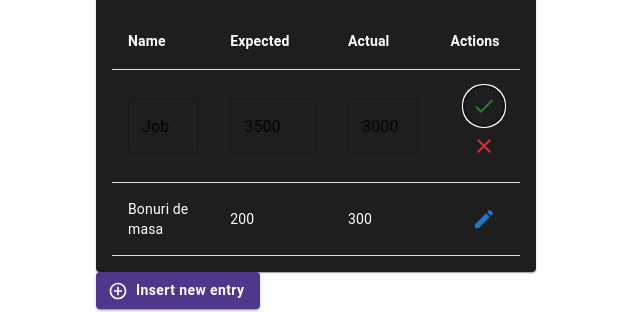
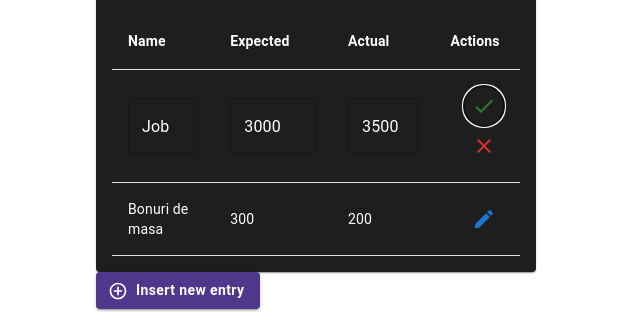
Before and after one commit to rxndrmrnsc/PersonalBudgetingApp, a React (Vite) app in the folder client/: page / in a window 1280 px wide. Both pictures are taken after a click on the button 484 px from the left and 429 px from the top of the page. Shown: the part 303-615 px from the top of the page, without its empty margins (0-640 px from the left). Built offline with nearby package versions, Linux system fonts and the light colour scheme.

Commit message:
fix custom table

```diff
--- a/client/src/Table/CustomTable.jsx
+++ b/client/src/Table/CustomTable.jsx
@@ -8,11 +8,13 @@ import CloseIcon from "@mui/icons-material/Close";
 const CustomTable = (props) => {
   const [rows, setRows] = useState([
     {
+      id: 0,
       name: "Job",
       expected: 3000,
       actual: 3500
     },
     {
+      id: 1,
       name: "Bonuri de masa",
       expected: 300,
       actual: 200
@@ -21,20 +23,20 @@ const CustomTable = (props) => {
   const [editing, setEditing] = useState(-1); // -1 means no row is being edited
 
   useEffect(() => {
-    // TODO: check if this works + check if editing works
-  }, [rows]);
-
+    //Runs on the first render
+    //And any time any dependency value changes
+  }, [rows, editing]);
 
   const handleEdit = (id) => {
     setEditing(id);
   };
 
   const handleSave = (id, tempName, tempExpected, tempActual) => {
-    setRows((prevRows) =>
-      prevRows.map((row) =>
-        row.id === id ? { ...row, name: tempName, expected: tempExpected, actual: tempActual } : row
-      )
-    );
+    console.log("Id: %d, Name: %s, Expected: %d, Actual: %d", id, tempName, tempExpected, tempActual)
+    var newRows = rows.map((row) =>
+      row.id === id ? { ...row, name: tempName, expected: tempExpected, actual: tempActual } : row
+  )
+    setRows(newRows);
     setEditing(-1);
   };
 
@@ -61,40 +63,40 @@ const CustomTable = (props) => {
 
           <TableBody>
             {
-              rows.map((income, index) => {
-                const isEditing = editing === index;
+              rows.map((income) => {
+                const isEditing = editing === income.id;
                 const [tempName, setTempName] = useState(income.name);
                 const [tempExpected, setTempExpected] = useState(income.expected);
                 const [tempActual, setTempActual] = useState(income.actual);
 
                 return (
-                  <TableRow key={index}>
+                  <TableRow key={income.id}>
                     {isEditing ? (
                       <>
                         <TableCell sx={{ color: "white" }}>
                           <TextField
-                            sx={{ color: "white" }}
+                            sx={{ input: { color: 'white' } }}
                             value={tempName}
                             onChange={(e) => setTempName(e.target.value)}
                           />
                         </TableCell>
                         <TableCell sx={{ color: "white" }}>
                           <TextField
-                            sx={{ color: "white" }}
+                            sx={{ input: { color: 'white' } }}
+                            value={tempExpected}
+                            onChange={(e) => setTempExpected(e.target.value)}
+                          />
+                        </TableCell>
+                        <TableCell sx={{ color: "white" }}>
+                          <TextField
+                            sx={{ input: { color: 'white' } }}
                             value={tempActual}
                             onChange={(e) => setTempActual(e.target.value)}
                           />
                         </TableCell>
-                        <TableCell sx={{ color: "white" }}>
-                          <TextField
-                            sx={{ color: "white" }}
-                            value={tempExpected}
-                            onChange={(e) => setTempExpected(e.target.value)}
-                          />
-                        </TableCell>
                         <TableCell align="right">
 
-                          <IconButton onClick={() => handleSave(index, tempName, tempExpected, tempActual)} color="success">
+                          <IconButton onClick={() => handleSave(income.id, tempName, tempExpected, tempActual)} color="success">
                             <CheckIcon />
                           </IconButton>
                           <IconButton onClick={handleCancel} color="error">
@@ -106,10 +108,10 @@ const CustomTable = (props) => {
                     ) : (
                       <>
                         <TableCell sx={{ color: "white" }}>{income.name}</TableCell>
+                        <TableCell sx={{ color: "white" }}>{income.expected}</TableCell>
                         <TableCell sx={{ color: "white" }}>{income.actual}</TableCell>
-                        <TableCell sx={{ color: "white" }}>{income.expected}</TableCell>
                         <TableCell align="right">
-                          <IconButton onClick={() => handleEdit(index)} color="primary">
+                          <IconButton onClick={() => handleEdit(income.id)} color="primary">
                             <EditIcon />
                           </IconButton>
                         </TableCell>
```
